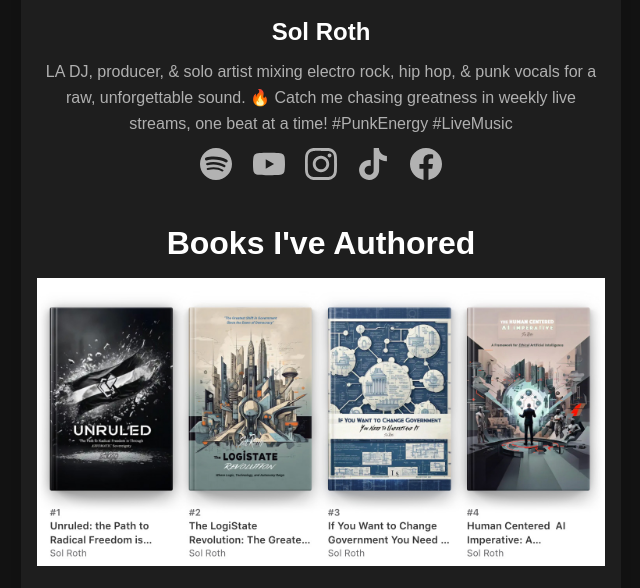
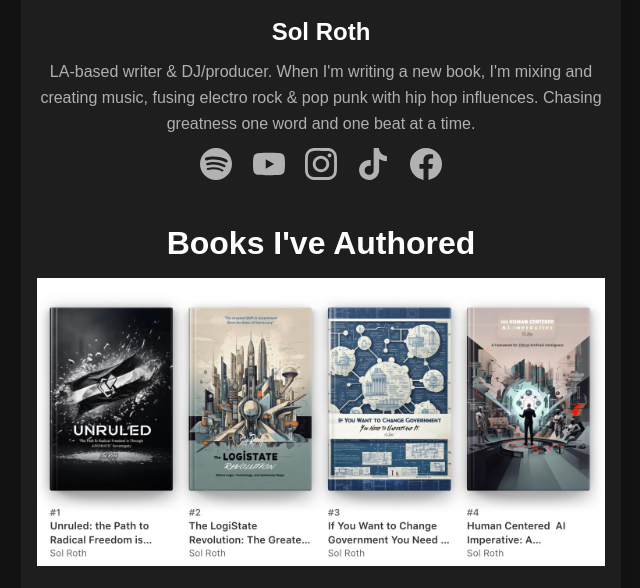
Before and after one commit to Sol-Roth-Media/solroth-website, a plain HTML site: page index.html in a window 1280 px wide. Shown: the part 201-789 px from the top of the page, without its empty margins (319-959 px from the left). Drawn offline with Linux system fonts and the light colour scheme.

Commit message:
Updated bio to be accurate.

```diff
--- a/index.html
+++ b/index.html
@@ -5,7 +5,7 @@
     <meta name="viewport" content="width=device-width, initial-scale=1.0">
     <!-- <meta http-equiv="Content-Security-Policy" content="script-src 'self' 'unsafe-eval';"> -->
     <title>Sol Roth LA-based solo artist</title>
-    <meta name="description" content="LA-based solo artist & DJ fusing electro rock & pop punk with hip hop influences. Chasing greatness one beat at a time.">
+    <meta name="description" content="LA-based writer & DJ/producer. When I'm not authoring a new book, I'm fusing electro rock & pop punk with hip hop influences. Chasing greatness one beat at a time.">
     <link rel="stylesheet" href="axiomio.css">
     <link rel="stylesheet" href="dark-red-white-theme.css">
 
@@ -181,8 +181,7 @@
     <!-- Bio -->
     <div class="profile-bio">
 
-        LA DJ, producer, & solo artist mixing electro rock, hip hop, & punk vocals for a raw, unforgettable sound. 🔥 Catch me chasing greatness in weekly live streams, one beat at a time! #PunkEnergy #LiveMusic
-
+        LA-based writer & DJ/producer. When I'm writing a new book, I'm mixing and creating music, fusing electro rock & pop punk with hip hop influences. Chasing greatness one word and one beat at a time.
 
         <div class="social-icons">
             <a href="https://open.spotify.com/artist/2hFn4Llkv4AkG2qF90Rgvt"><svg role="img" class="invert" viewBox="0 0 24 24" width="32px" height="32px" xml:space="preserve" xmlns="http://www.w3.org/2000/svg"><title>Spotify</title><path d="M12 0C5.4 0 0 5.4 0 12s5.4 12 12 12 12-5.4 12-12S18.66 0 12 0zm5.521 17.34c-.24.359-.66.48-1.021.24-2.82-1.74-6.36-2.101-10.561-1.141-.418.122-.779-.179-.899-.539-.12-.421.18-.78.54-.9 4.56-1.021 8.52-.6 11.64 1.32.42.18.479.659.301 1.02zm1.44-3.3c-.301.42-.841.6-1.262.3-3.239-1.98-8.159-2.58-11.939-1.38-.479.12-1.02-.12-1.14-.6-.12-.48.12-1.021.6-1.141C9.6 9.9 15 10.561 18.72 12.84c.361.181.54.78.241 1.2zm.12-3.36C15.24 8.4 8.82 8.16 5.16 9.301c-.6.179-1.2-.181-1.38-.721-.18-.601.18-1.2.72-1.381 4.26-1.26 11.28-1.02 15.721 1.621.539.3.719 1.02.419 1.56-.299.421-1.02.599-1.559.3z"></path></svg></a>
```
